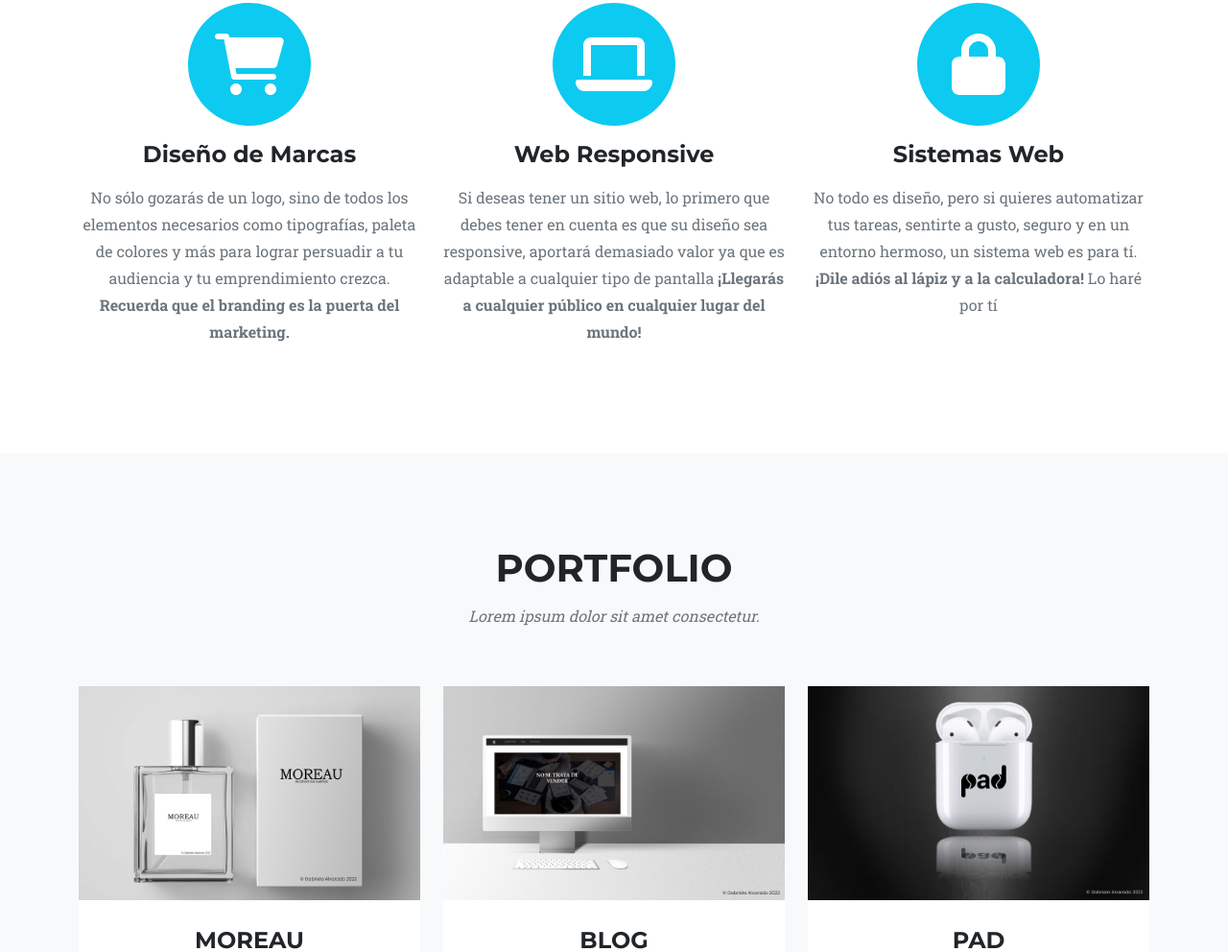
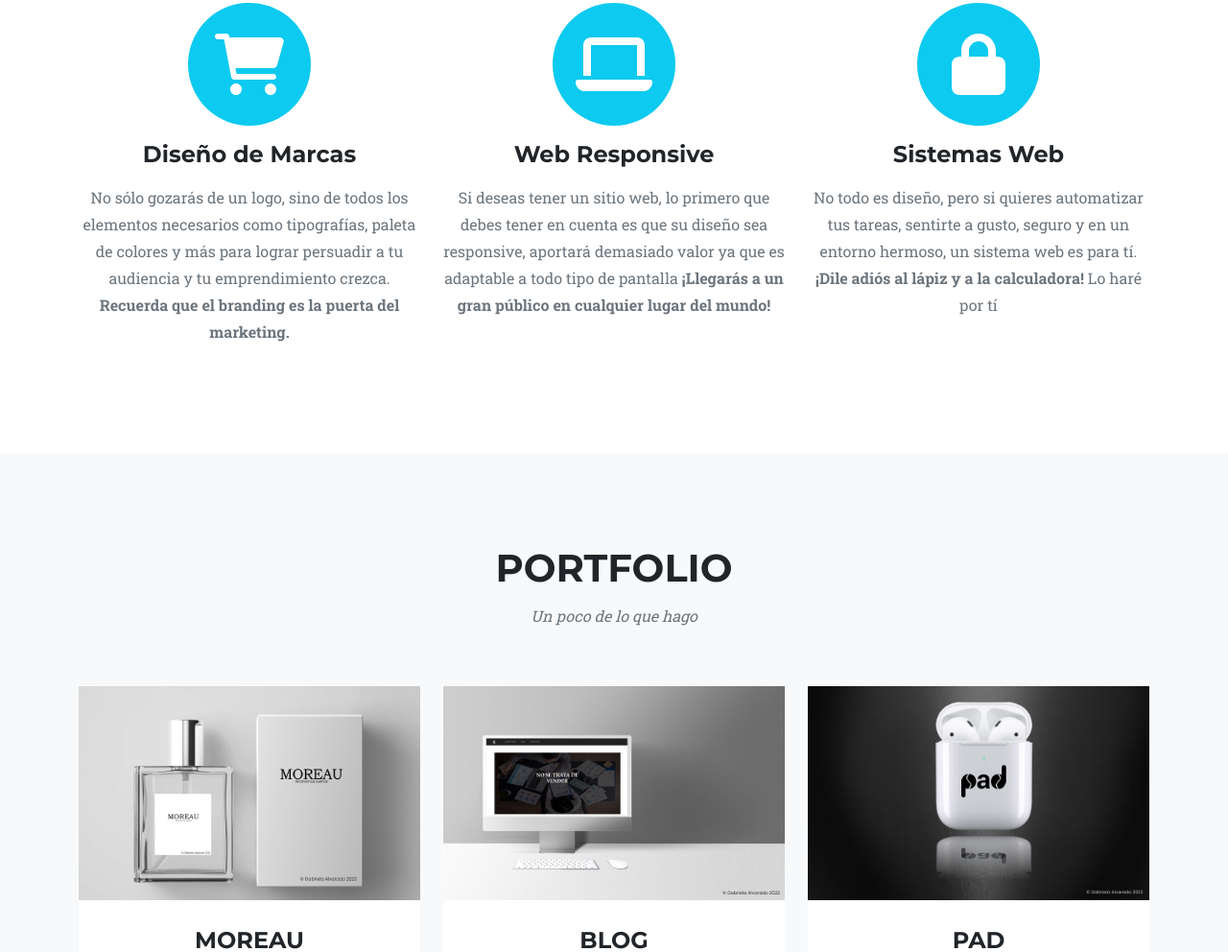
Before and after one commit to imgabytech/gabriela_alvarado, a plain HTML site: page index.html in a window 1280 px wide. Shown: the part 985-1977 px from the top of the page at 96% size. Drawn offline with nearby package versions, Linux system fonts and the light colour scheme.

Commit message:
Update index.html

```diff
--- a/index.html
+++ b/index.html
@@ -65,7 +65,7 @@
                             <i class="fas fa-laptop fa-stack-1x fa-inverse"></i>
                         </span>
                         <h4 class="my-3">Web Responsive</h4>
-                        <p class="text-muted">Si deseas tener un sitio web, lo primero que debes tener en cuenta es que su diseño sea responsive, aportará demasiado valor ya que es adaptable a cualquier tipo de pantalla <strong>¡Llegarás a cualquier público en cualquier lugar del mundo!</strong></p>
+                        <p class="text-muted">Si deseas tener un sitio web, lo primero que debes tener en cuenta es que su diseño sea responsive, aportará demasiado valor ya que es adaptable a todo tipo de pantalla <strong>¡Llegarás a un gran público en cualquier lugar del mundo!</strong></p>
                     </div>
                     <div class="col-md-4">
                         <span class="fa-stack fa-4x">
@@ -83,7 +83,7 @@
             <div class="container">
                 <div class="text-center">
                     <h2 class="section-heading text-uppercase">Portfolio</h2>
-                    <h3 class="section-subheading text-muted">Lorem ipsum dolor sit amet consectetur.</h3>
+                    <h3 class="section-subheading text-muted">Un poco de lo que hago</h3>
                 </div>
                 <div class="row">
                     <div class="col-lg-4 col-sm-6 mb-4">
```
